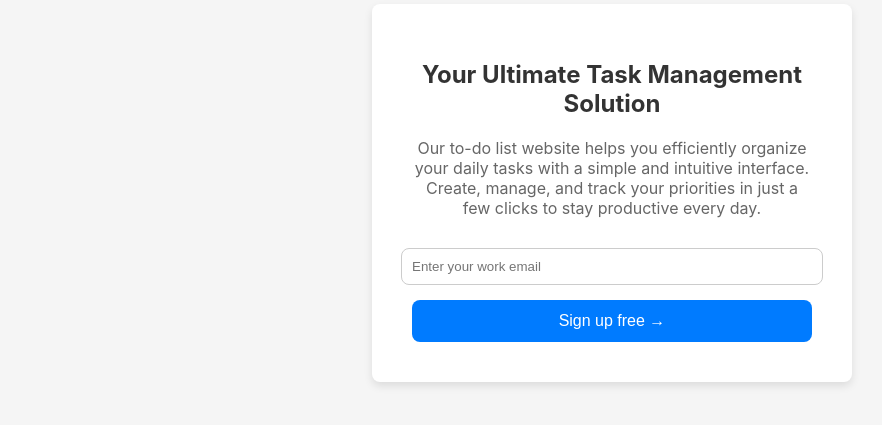
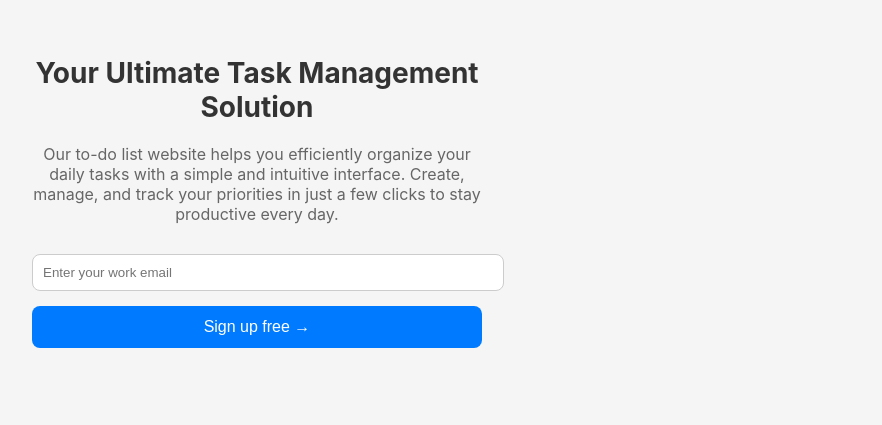
Before and after one commit to wissalbenaicha/todo, a React (Create React App) app in the folder frontend/: page / in a window 1280 px wide. Shown: the part 227-652 px from the top of the page, without its empty margins (28-910 px from the left). Built offline with nearby package versions, Linux system fonts and the light colour scheme.

Commit message:
modification TaskLandingPage.jsx et css

```diff
--- a/frontend/src/components/TaskLandingPage.css
+++ b/frontend/src/components/TaskLandingPage.css
@@ -1,23 +1,19 @@
 .task-landing-container {
     display: flex;
-    justify-content: center;
+    justify-content: flex-start;  /* Décalage vers la gauche */
     align-items: center;
     height: 100vh;
     background-color: #f5f5f5;
-    padding: 20px;
+    padding: 20px 40px;
   }
 
   .task-landing-content {
-    background-color: white;
-    padding: 40px;
-    border-radius: 8px;
-    box-shadow: 0 4px 8px rgba(0, 0, 0, 0.1);
-    width: 400px;
-    text-align: center;
+    max-width: 450px;
+    margin-left: 20px;  /* Décalage léger à gauche */
   }
 
   .task-landing-content h1 {
-    font-size: 24px;
+    font-size: 28px;
     margin-bottom: 20px;
     color: #333;
   }
@@ -31,7 +27,6 @@
   .task-landing-form {
     display: flex;
     flex-direction: column;
-    align-items: center;
   }
 
   .task-email-input {
@@ -49,8 +44,8 @@
     border: none;
     border-radius: 8px;
     cursor: pointer;
+    font-size: 16px;
     width: 100%;
-    font-size: 16px;
   }
 
   .task-signup-button:hover {
```
Also changed, not shown: frontend/src/components/TaskLandingPage.jsx (line endings or trailing spaces).
